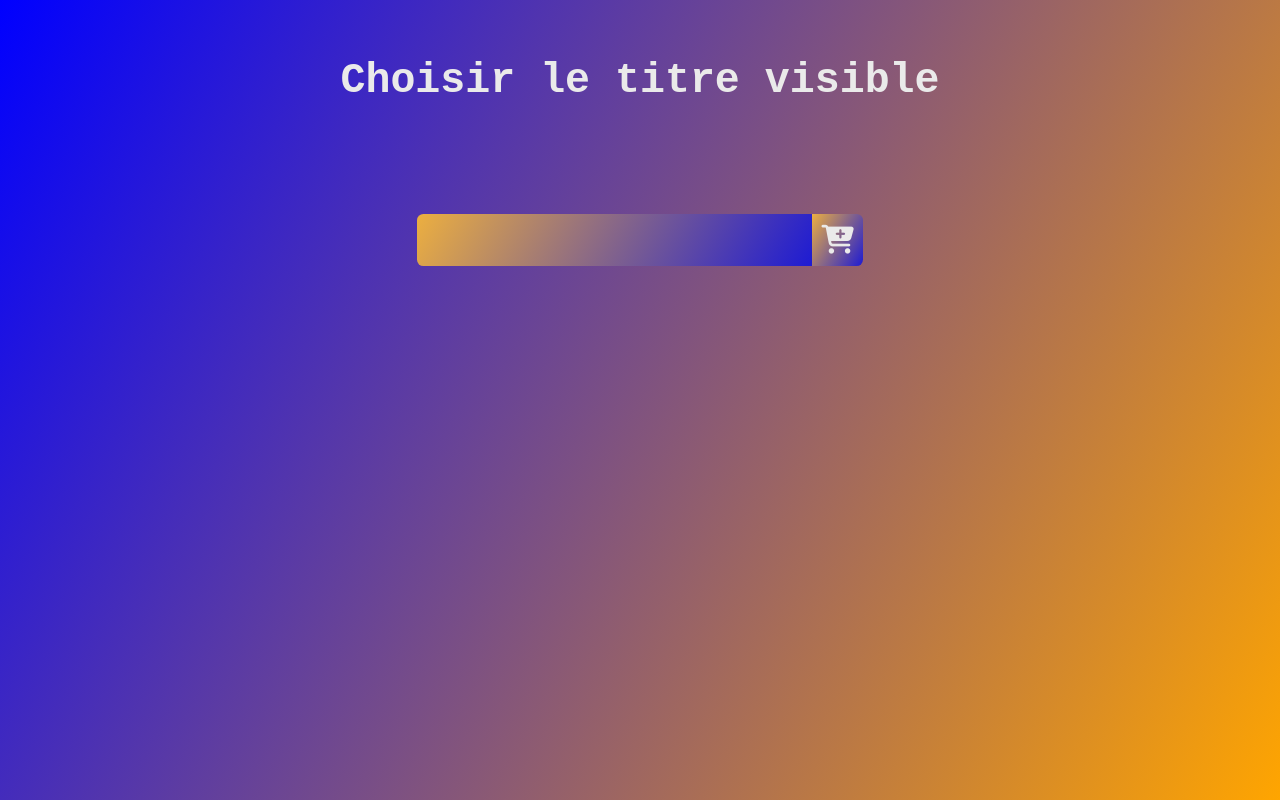
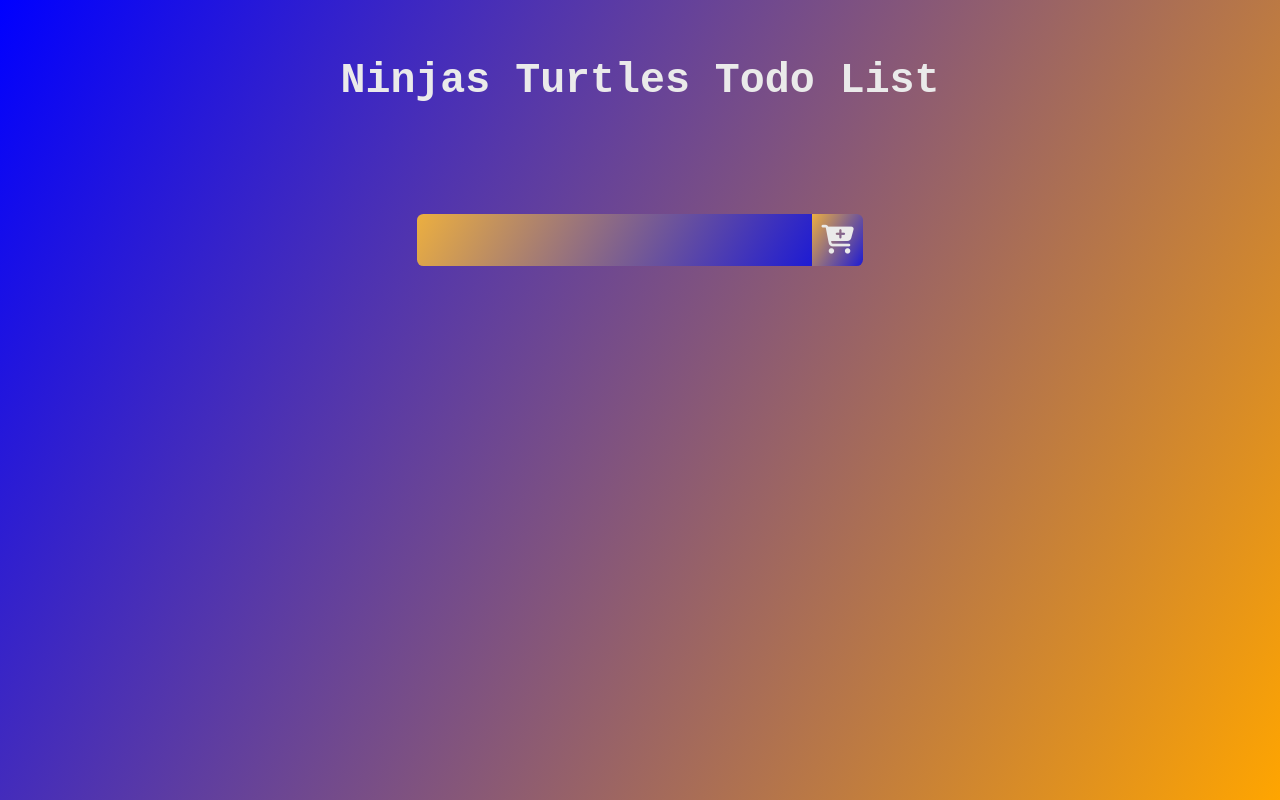
Before and after one commit to Paul-DELESQUES/Project_1_WDS, a plain HTML site: page index.html in a window 1280 px wide. Drawn offline with Linux system fonts and the light colour scheme.

Commit message:
modification du titre

```diff
--- a/index.html
+++ b/index.html
@@ -8,7 +8,7 @@
     <link rel="stylesheet" href="https://cdnjs.cloudflare.com/ajax/libs/font-awesome/6.4.2/css/all.min.css" integrity="sha512-z3gLpd7yknf1YoNbCzqRKc4qyor8gaKU1qmn+CShxbuBusANI9QpRohGBreCFkKxLhei6S9CQXFEbbKuqLg0DA==" crossorigin="anonymous" referrerpolicy="no-referrer" />
 </head>
 <body>
-    <header><h1>Choisir le titre visible</h1></header>
+    <header><h1>Ninjas Turtles Todo List</h1></header>
     <form>
         <input type="text" class="input">
         <button class="button" type="submit">
```
